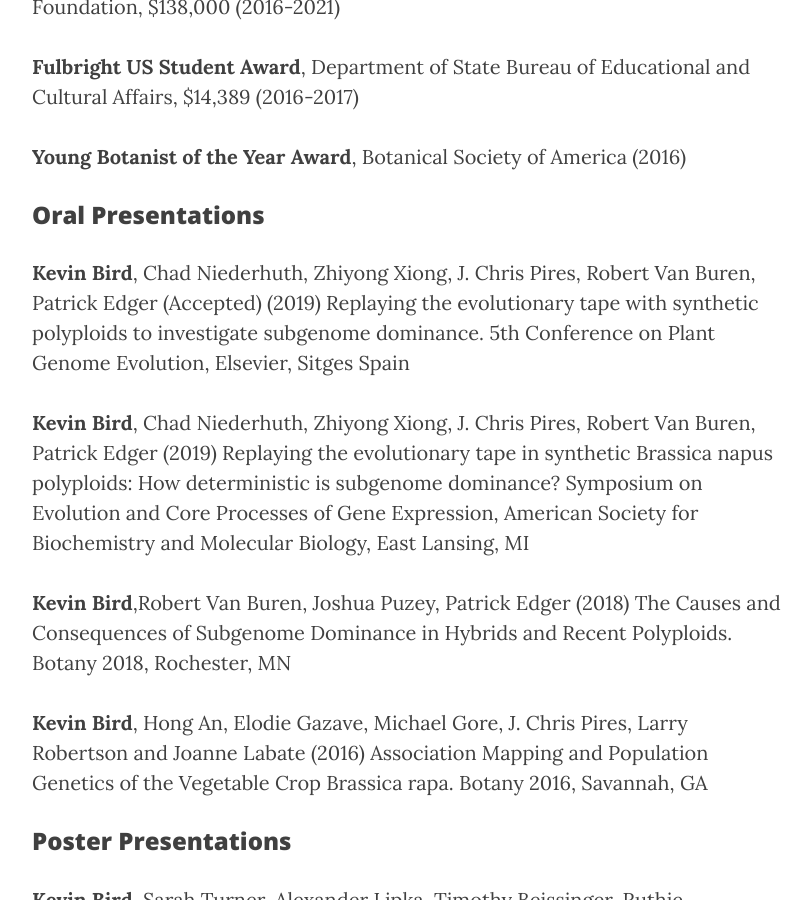
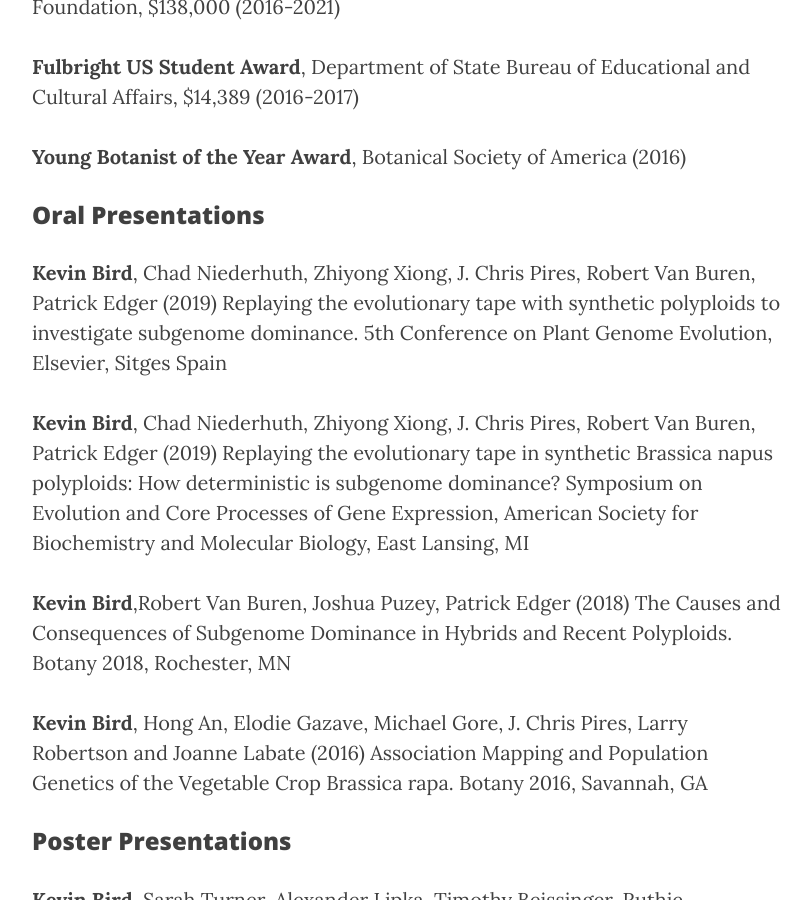
Before and after one commit to KevinABird/KevinABird.github.io, a Jekyll site: the page built from 2_CV.md, in a window 1280 px wide and 900 px high, scrolled down 1094 px. Shown: the whole window, without its empty margins (233-1045 px from the left). Built offline with Jekyll 4.4.1, drawn with Linux system fonts in a browser that asks for light colours; nearby versions of some CDN libraries.

Commit message:
Update 2_CV.md

```diff
--- a/2_CV.md
+++ b/2_CV.md
@@ -4,7 +4,7 @@
 header-img: "img/IMG_8942 copy.jpg"
 ---
 
-My full CV can be found here <a href="/CV/Bird_CV_June_2019.pdf" target="_blank"><i class="fa fa-file-text fa-md"></i></a>, and a short form is below.
+My full CV can be found here <a href="/CV/Bird_CV_Oct_2019.pdf" target="_blank"><i class="fa fa-file-text fa-md"></i></a>, and a short form is below.
 
 ___
 
@@ -33,7 +33,7 @@
 
 ### Oral Presentations
 
-__Kevin Bird__, Chad Niederhuth, Zhiyong Xiong, J. Chris Pires, Robert Van Buren, Patrick Edger (Accepted) (2019)
+__Kevin Bird__, Chad Niederhuth, Zhiyong Xiong, J. Chris Pires, Robert Van Buren, Patrick Edger (2019)
 Replaying the evolutionary tape with synthetic polyploids to investigate subgenome dominance. 5th Conference on Plant Genome Evolution, Elsevier, Sitges Spain
 
 __Kevin Bird__, Chad Niederhuth, Zhiyong Xiong, J. Chris Pires, Robert Van Buren, Patrick Edger (2019)
```
